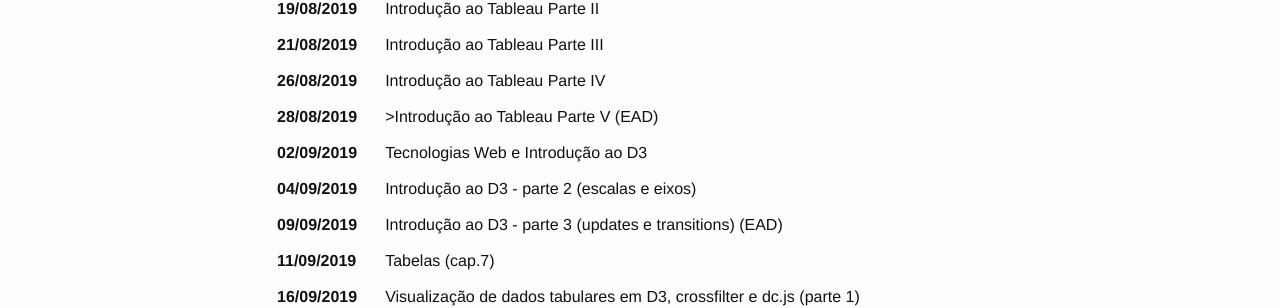
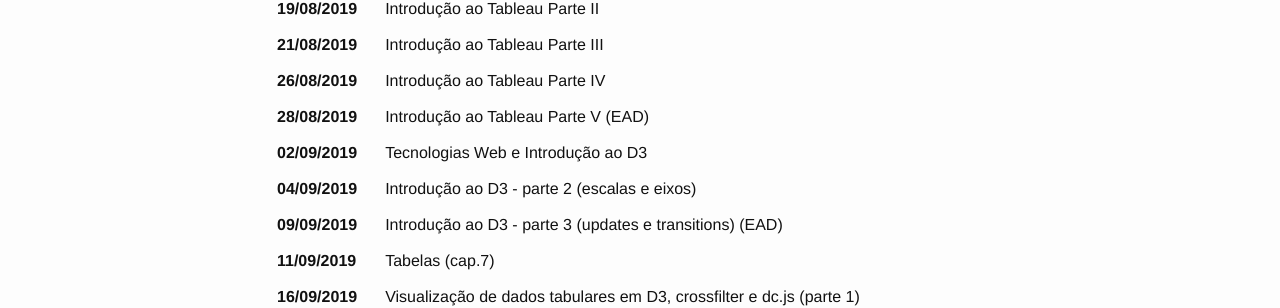
Before and after one commit to emanueles/datavis-course, a Jekyll site: the page built from calendar.md, in a window 1280 px wide. Shown: the part 448-756 px from the top of the page. Built offline with Jekyll 4.4.1, drawn with Linux system fonts in a browser that asks for light colours.

Commit message:
fixed typo

```diff
--- a/calendar.md
+++ b/calendar.md
@@ -47,7 +47,7 @@
     </tr>
     <tr>
       <td><b>28/08/2019</b></td>
-      <td>>Introdução ao Tableau Parte V (EAD)</td>
+      <td>Introdução ao Tableau Parte V (EAD)</td>
     </tr>
     <tr>
       <td><b>02/09/2019</b></td>
```
